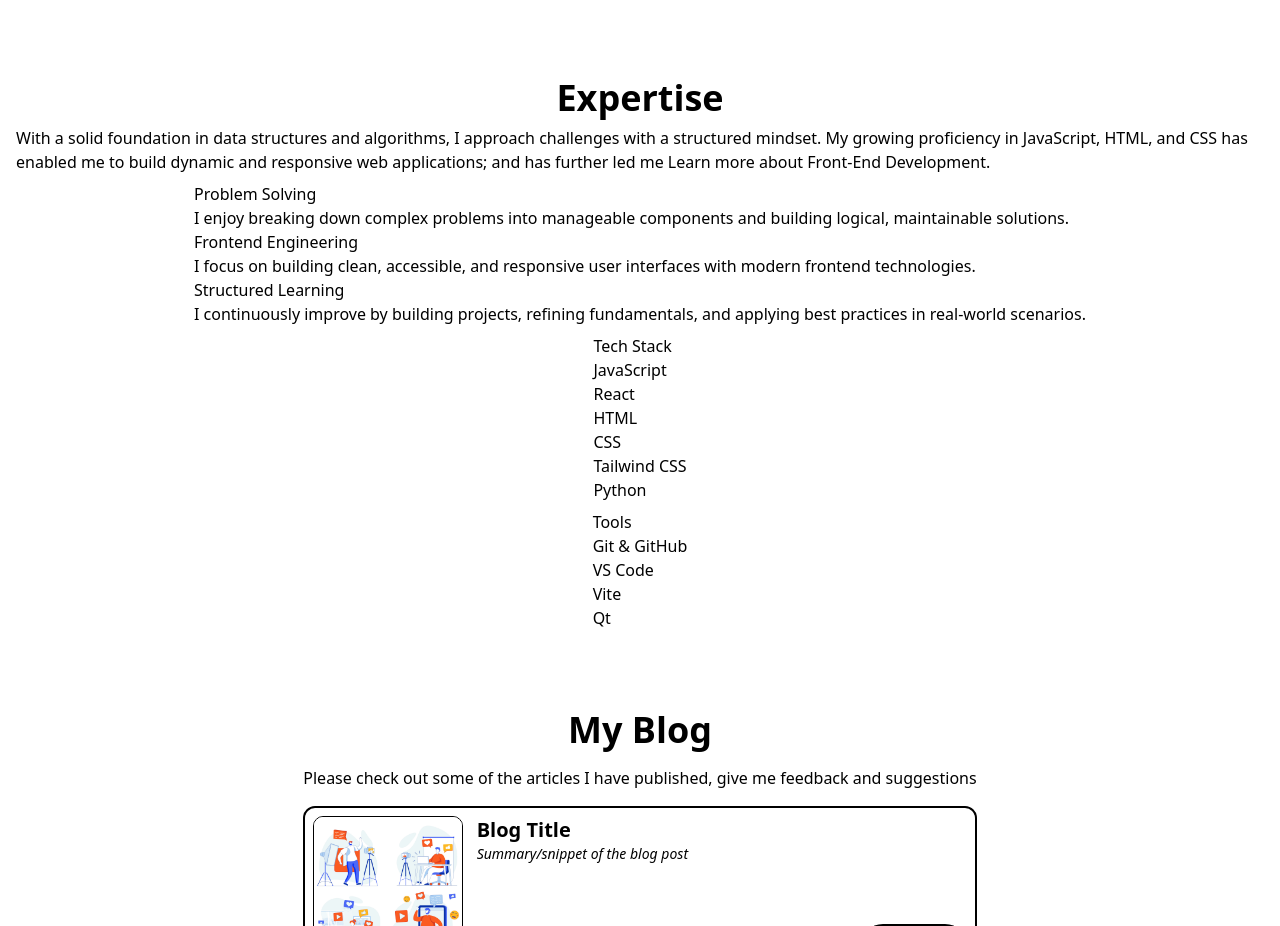
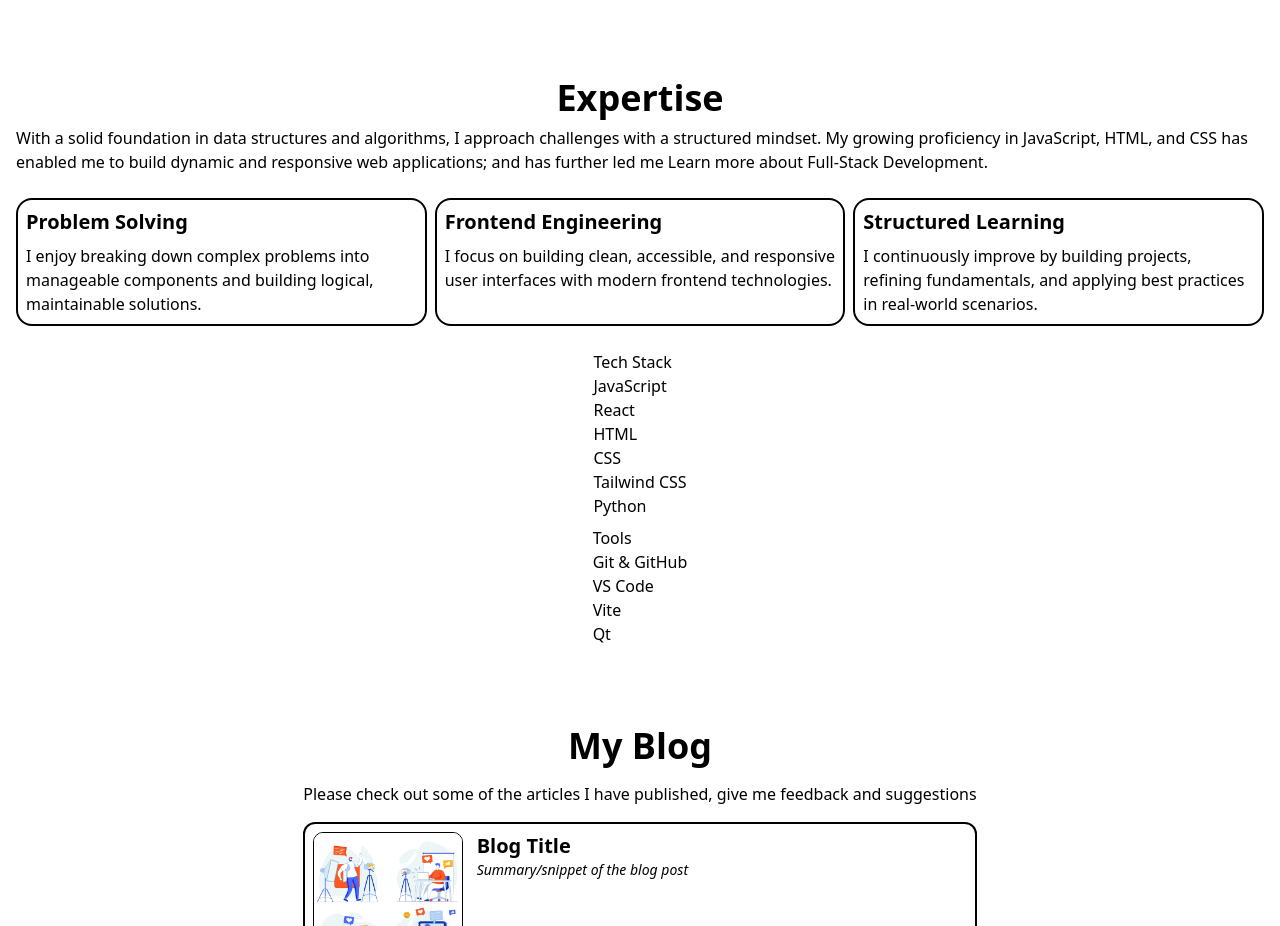
Before and after one commit to thabangDev77/thabangdev-portfolio, a React (Vite) app in the folder thabangdev-portfolio/: page / in a window 1280 px wide. Shown: the part 1980-2906 px from the top of the page. Built offline with nearby package versions, Linux system fonts and the light colour scheme.

Commit message:
style: Enhance the expertise cards to look more presentatable and improve layout

```diff
--- a/thabangdev-portfolio/src/components/expertise/Expertise.jsx
+++ b/thabangdev-portfolio/src/components/expertise/Expertise.jsx
@@ -8,30 +8,30 @@ function Expertise() {
           With a solid foundation in data structures and algorithms, I approach
           challenges with a structured mindset. My growing proficiency in
           JavaScript, HTML, and CSS has enabled me to build dynamic and
-          responsive web applications; and has further led me Learn more about Front-End Development.
+          responsive web applications; and has further led me Learn more about Full-Stack Development.
         </p>
 
       {/* Expertise Pillars */}
-      <div>
-        <article>
-          <h3>Problem Solving</h3>
-          <p>
+      <div className='grid grid-cols-3 gap-2 my-4'>
+        <article className='border-2 rounded-2xl p-2'>
+          <h3 className='text-xl font-semibold'>Problem Solving</h3>
+          <p className='mt-2'>
             I enjoy breaking down complex problems into manageable components
             and building logical, maintainable solutions.
           </p>
         </article>
 
-        <article>
-          <h3>Frontend Engineering</h3>
-          <p>
+        <article className='border-2 rounded-2xl p-2'>
+          <h3 className='text-xl font-semibold'>Frontend Engineering</h3>
+          <p className='mt-2'>
             I focus on building clean, accessible, and responsive user
             interfaces with modern frontend technologies.
           </p>
         </article>
 
-        <article>
-          <h3>Structured Learning</h3>
-          <p>
+        <article className='border-2 rounded-2xl p-2'>
+          <h3 className='text-xl font-semibold'>Structured Learning</h3>
+          <p className='mt-2'>
             I continuously improve by building projects, refining fundamentals,
             and applying best practices in real-world scenarios.
           </p>
```
